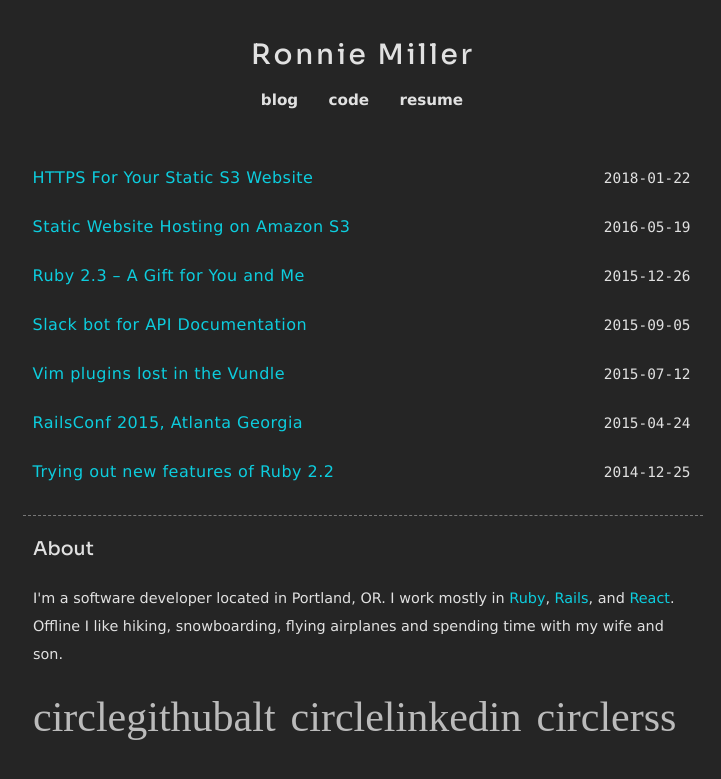
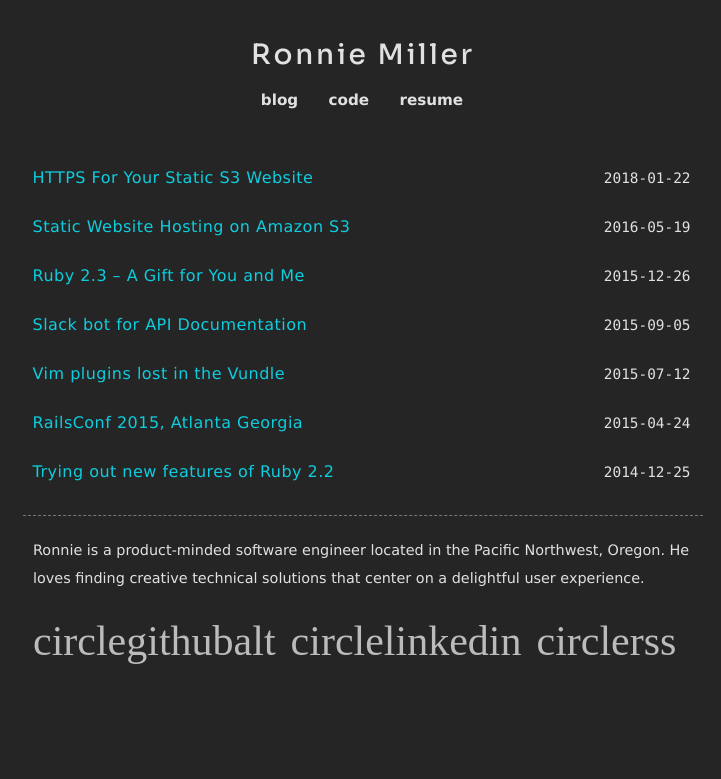
Before and after one commit to mlr/mlr.github.com, a Jekyll site: the page built from index.md, in a window 1280 px wide. Shown: the top 779 px of the page, without its empty margins (277-998 px from the left). Built offline with Jekyll 4.4.1, drawn with Linux system fonts in a browser that asks for light colours; some web fonts are replaced.

Commit message:
Update about text

```diff
--- a/_includes/about.html
+++ b/_includes/about.html
@@ -1,10 +1,6 @@
     <div id="about-me">
-      <h4 id="blog-about">About</h4>
       <p>
-        I'm a software developer located in Portland, OR. I work mostly in
-        <a href="http://ruby-lang.org" title="Ruby Language">Ruby</a>,
-        <a href="http://rubyonrails.org" title="Ruby on Rails">Rails</a>, and
-        <a href="http://reactjs.org" title="React">React</a>.
-        Offline I like hiking, snowboarding, flying airplanes and spending time with my wife and son.
+        Ronnie is a product-minded software engineer located in the Pacific Northwest, Oregon.
+        He loves finding creative technical solutions that center on a delightful user experience.
       </p>
     </div>
```
Also changed, not shown: 11 other files.
